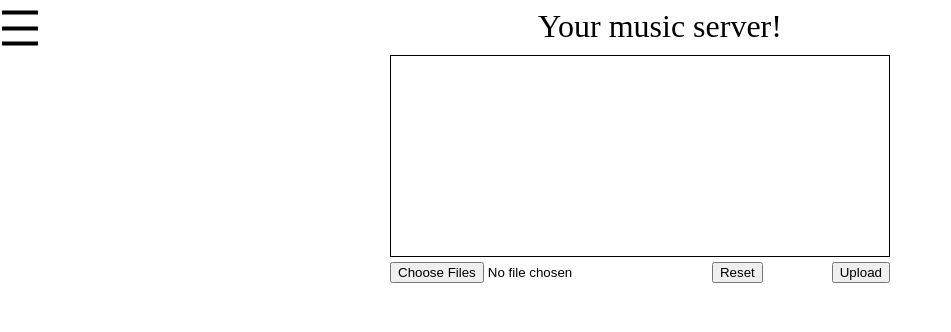
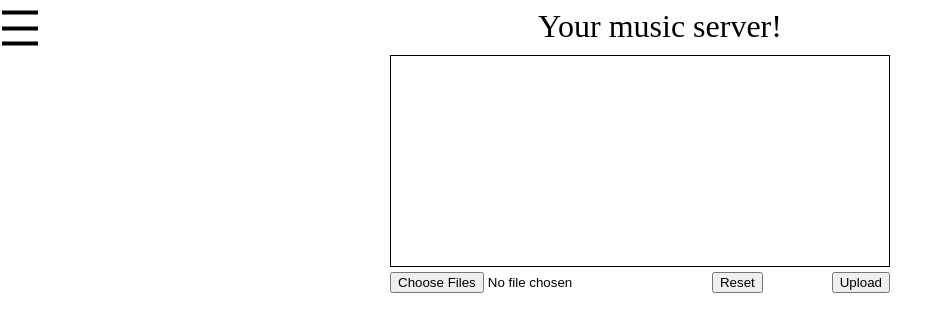
Before and after one commit to roman4i/music-server, a React (Create React App) app: page /upload in a window 1280 px wide. Shown: the top 332 px of the page, without its empty margins (0-951 px from the left). Built offline with nearby package versions, Linux system fonts and the light colour scheme; no server answers.

Commit message:
Changed padding for uploadFilesList

```diff
--- a/src/pages/UploadPage/UploadPage.style.css
+++ b/src/pages/UploadPage/UploadPage.style.css
@@ -1,14 +1,13 @@
 .uploadPage {
   margin-left: 5px;
   margin-right: 5px;
-  width: 100%;
 }
 
 .uploadFilesList {
   min-height: 200px;
   border: solid 1px;
   margin-bottom: 5px;
-  padding: 0 10px;
+  padding: 5px 10px;
   overflow-y: scroll;
   max-height: 70vh;
 }
```
